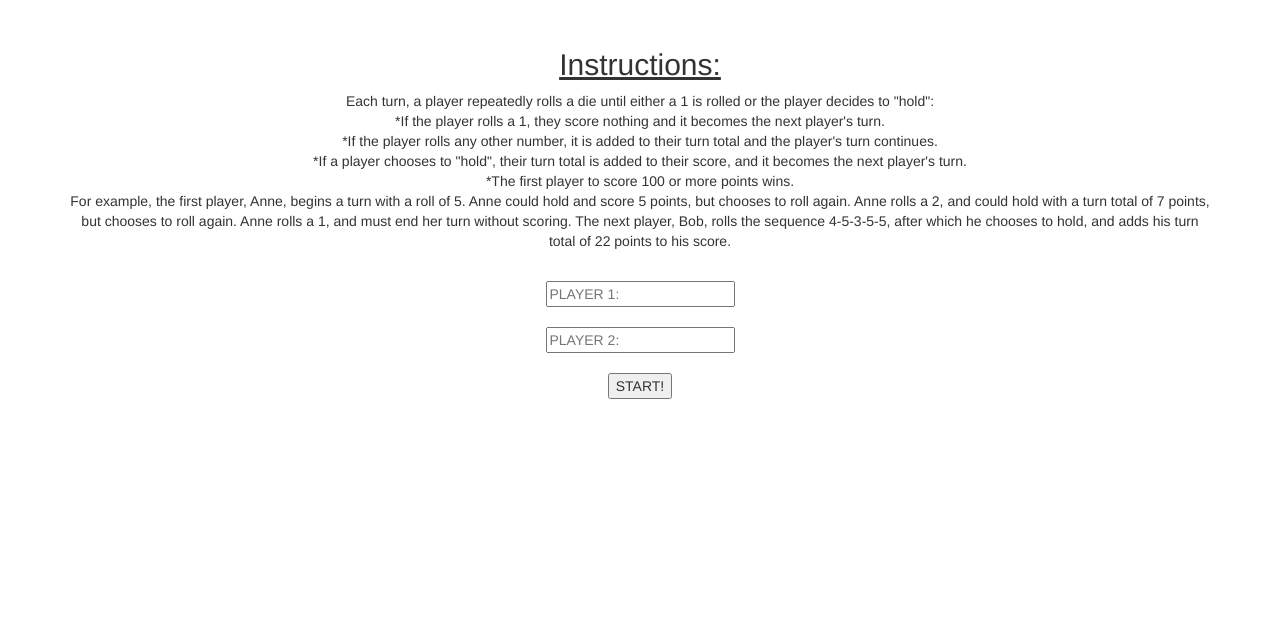
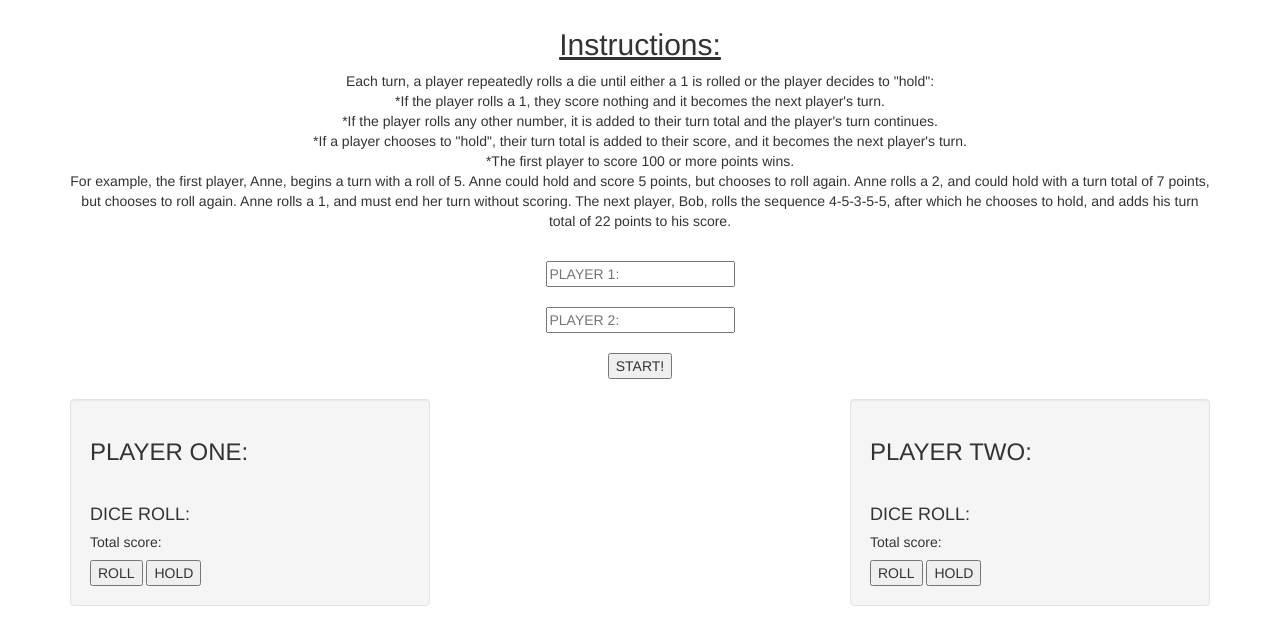
Before and after one commit to mitchnm/PIG-DICE-, a plain HTML site: page index.html in a window 1280 px wide. Shown: the part 82-726 px from the top of the page. Drawn offline with Linux system fonts and the light colour scheme.

Commit message:
updated html 4

```diff
--- a/index.html
+++ b/index.html
@@ -2,17 +2,21 @@
 <html>
 
 <head>
+  <meta charset="UTF-8">
+  <meta name="viewport" content="width=device-width, initial-scale=1.0">
+  <meta http-equiv="X-UA-Compatible" content="ie=edge">
   <link href="css/bootstrap.css" rel="stylesheet" type="text/css">
   <link href="css/styles.css" rel="stylesheet" type="text/css">
   <script src="js/jquery-3.3.1.js"></script>
   <script src="js/scripts.js"></script>
   <title>PIG DICE</title>
 </head>
+
 <body>
   <div class="container">
     <span style="text-align: center">
       <h1><u><strong>PIG DICE.</strong></u></h1>
-    </span></br></br>
+    </span></br>
     <div style="text-align: center">
       <h2><u>Instructions:</u></h2>
       <p>Each turn, a player repeatedly rolls a die until either a 1 is rolled or the player decides to "hold":</br>
@@ -27,18 +31,34 @@
         chooses to roll again. Anne rolls a 2, and could hold with a turn total of 7 points, but chooses to roll again.
         Anne rolls a 1, and must end her turn without scoring. The next player, Bob, rolls the sequence 4-5-3-5-5, after
         which he chooses to hold, and adds his turn total of 22 points to his score.</p></br>
-        <input type="text" name="PLAYER 1:" placeholder="PLAYER 1:" id="playerOne"></br></br>
-        <input type="text" name="PLAYER 2:" placeholder="PLAYER 2:" id="playerTwo"></br></br>
-        <input type="button" value="START!">
-      </div>
-      <div class="row">
-        <div class="col-md-6">
-
-
+      <input type="text" placeholder="PLAYER 1:" id="playerOne"></br></br>
+      <input type="text" placeholder="PLAYER 2:" id="playerTwo"></br></br>
+      <input type="button" value="START!">
+    </div></br>
+    <div class="row">
+      <div class="col-md-4">
+        <div class="well">
+         <h3>PLAYER ONE:</h3></br>
+         <h4>DICE ROLL:</h4>
+         <h5>Total score:</h5>
+         <input type="button" value="ROLL">
+         <input type="button" value="HOLD">
         </div>
       </div>
+      <div class="col-md-4">
+      </div>
+      <div class="col-md-4">
+        <div class="well">
+       <h3>PLAYER TWO:</h3></br>
+       <h4>DICE ROLL:</h4>
+       <h5>Total score:</h5>
+       <input type="button" value="ROLL">
+       <input type="button" value="HOLD">
+       </div>
     </div>
+  </div>
+  </div>
 
-  </body>
+</body>
 
-  </html>
+</html>
```
